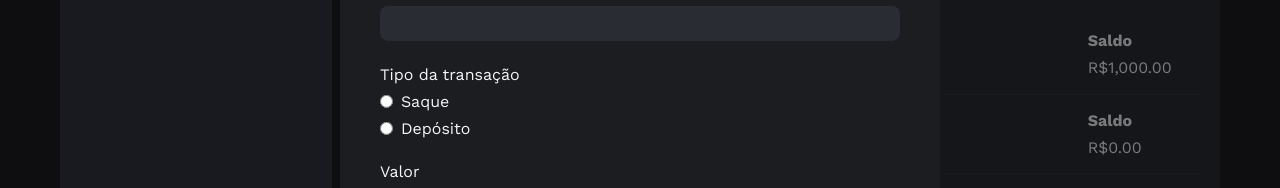
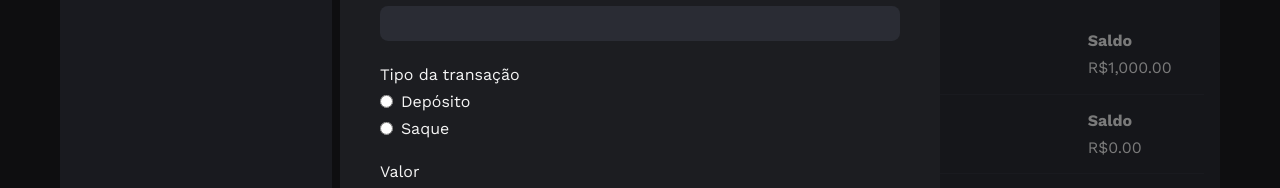
Before and after one commit to LuizOtavioTG/poupapp, an Angular app: page / in a window 1280 px wide. Both pictures are taken after a click on the button "Adicionar transação". Shown: the part 487-675 px from the top of the page. Built offline with nearby package versions, Linux system fonts and the light colour scheme.

Commit message:
feat: adicionandando o registro de transações na lista de movimentações financeiras

```diff
--- a/src/app/area-financeira/area-financeira.component.html
+++ b/src/app/area-financeira/area-financeira.component.html
@@ -1,5 +1,6 @@
 <div class="area-financeira">
   <app-saldo class="saldo" [saldo]="saldo" />
-  <app-transacoes class="transacoes" [transacoes]="transacoes" />
+  <app-transacoes class="transacoes" [transacoes]="transacoes()"
+  (transacaoCriada)="processarTransacao($event)"/>
   <app-contas class="contas" [contas]="contas" />
 </div>
--- a/src/app/area-financeira/area-financeira.component.ts
+++ b/src/app/area-financeira/area-financeira.component.ts
@@ -1,4 +1,4 @@
-import { Component } from '@angular/core';
+import { Component, signal } from '@angular/core';
 import { SaldoComponent } from "./saldo/saldo.component";
 import { TransacoesComponent } from "./transacoes/transacoes.component";
 import { ContasComponent } from "./contas/contas.component";
@@ -12,9 +12,10 @@ import { Transacao, TipoTransacao } from './compartilhados/transacao.model';
   styleUrl: './area-financeira.component.css'
 })
 export class AreaFinanceiraComponent {
+
   saldo = 30;
 
-  transacoes: Transacao[] = [
+  transacoes = signal<Transacao[]>([
     {
       id: '5',
       nome: '',
@@ -55,7 +56,7 @@ export class AreaFinanceiraComponent {
       data: new Date('2024-10-01T00:00'),
       conta: 'Anybank'
     },
-  ];
+  ]);
 
   contas: Conta[] = [
     {
@@ -71,4 +72,7 @@ export class AreaFinanceiraComponent {
       saldo: 0,
     },
   ];
+  processarTransacao(transacao: Transacao) {
+  this.transacoes.update((transacoes) => [transacao, ...transacoes]);
 }
+}
--- a/src/app/area-financeira/compartilhados/transacao.model.ts
+++ b/src/app/area-financeira/compartilhados/transacao.model.ts
@@ -2,14 +2,20 @@ import { nanoid } from "nanoid";
 
 export class Transacao {
   public readonly id = nanoid();
+  public readonly data: Date;
 
   constructor(
     public readonly nome: string,
     public readonly tipo: TipoTransacao,
     public readonly valor: number,
-    public readonly data: Date,
+    data: string,
     public readonly conta: string
-  ) {}
+  ) {
+     if (!data.includes('T') || !data.includes(' ')) {
+            data += "T00:00";
+        }
+        this.data = new Date(data);
+  }
 }
 
 export enum TipoTransacao {
--- a/src/app/area-financeira/transacoes/botao-adicionar-transacao/botao-adicionar-transacao.component.html
+++ b/src/app/area-financeira/transacoes/botao-adicionar-transacao/botao-adicionar-transacao.component.html
@@ -9,7 +9,7 @@
     <h2 class="text-xl">Adicionar transação</h2>
   </ng-container>
 
-    <form class="form text-md"(ngSubmit)="aoSubmeter()" ngNativeValidate>
+  <form class="form text-md" (ngSubmit)="aoSubmeter()" ngNativeValidate>
     <label class="label-grupo">
       Nome da transação
       <input [(ngModel)]="novaTransacaoForm.nome" class="input" type="text" name="nome-transacao">
@@ -18,20 +18,18 @@
     <fieldset class="grupo-tipo-transacao" required>
       <legend class="legend">Tipo da transação</legend>
 
+      @for (tipo of tiposTransacao | keyvalue; track tipo.key) {
       <label class="label-grupo-radio">
-            <input type="radio" value="Saque" [(ngModel)]="novaTransacaoForm.tipo" name="tipo-transacao" required>
-            Saque
+        <input [(ngModel)]="novaTransacaoForm.tipo" [value]="tipo.value" type="radio" name="tipo-transacao" required>
+        {{ tipo.value }}
       </label>
-
-          <label class="label-grupo-radio">
-            <input type="radio" value="Depósito" [(ngModel)]="novaTransacaoForm.tipo" name="tipo-transacao" required>
-            Depósito
-          </label>
+      }
     </fieldset>
 
     <label class="label-grupo">
       Valor
-          <input class="input" [(ngModel)]="novaTransacaoForm.valor" type="number" name="valor-transacao" min="0.01" step="0.01" placeholder="R$ 500,00" required>
+      <input class="input" [(ngModel)]="novaTransacaoForm.valor" type="number" name="valor-transacao" min="0.01"
+        step="0.01" placeholder="R$ 500,00" required>
     </label>
 
     <label class="label-grupo">
@@ -42,7 +40,8 @@
     <label class="label-grupo">
       Conta Bancária
 
-          <select name="conta-transacao" [(ngModel)]="novaTransacaoForm.conta" class="input select-conta-transacao" required>
+      <select name="conta-transacao" [(ngModel)]="novaTransacaoForm.conta" class="input select-conta-transacao"
+        required>
         <option value="" selected disabled>Selecione a conta</option>
 
         <option value="Anybank">Anybank</option>
--- a/src/app/area-financeira/transacoes/botao-adicionar-transacao/botao-adicionar-transacao.component.ts
+++ b/src/app/area-financeira/transacoes/botao-adicionar-transacao/botao-adicionar-transacao.component.ts
@@ -1,15 +1,19 @@
-import { Component, signal } from '@angular/core';
+import { Component, output, signal } from '@angular/core';
 import { BotaoComponent } from "../../../compartilhados/botao/botao.component";
 import { ModalComponent } from "../../../compartilhados/modal/modal.component";
 import { FormsModule } from "@angular/forms"
+import { TipoTransacao, Transacao } from '../../compartilhados/transacao.model';
+import { KeyValuePipe } from '@angular/common';
 
 @Component({
   selector: 'app-botao-adicionar-transacao',
-  imports: [BotaoComponent, ModalComponent, FormsModule],
+  imports: [BotaoComponent, ModalComponent, FormsModule, KeyValuePipe],
   templateUrl: './botao-adicionar-transacao.component.html',
   styleUrl: './botao-adicionar-transacao.component.css'
 })
 export class BotaoAdicionarTransacaoComponent {
+
+
 
   modalAberto = signal(false);
 
@@ -19,14 +23,27 @@ export class BotaoAdicionarTransacaoComponent {
     valor: '',
     data: '',
     conta: ''
-  }
+  };
+
+  tiposTransacao = TipoTransacao;
+
+  transacaoCriada = output<Transacao>();
 
   abrirModal() {
     this.modalAberto.set(true);
   }
 
   aoSubmeter() {
-    console.log(this.novaTransacaoForm)
+    const novaTransacao = new Transacao(
+
+      this.novaTransacaoForm.nome,
+      this.novaTransacaoForm.tipo as TipoTransacao,
+      Number(this.novaTransacaoForm.valor),
+      this.novaTransacaoForm.data,
+      this.novaTransacaoForm.conta,
+    );
+    this.transacaoCriada.emit(novaTransacao);
+    this.modalAberto.set(false);
   }
 
 }
--- a/src/app/area-financeira/transacoes/transacoes.component.html
+++ b/src/app/area-financeira/transacoes/transacoes.component.html
@@ -16,6 +16,7 @@
     </ul>
 
     <app-botao-adicionar-transacao
-    class="app-botao-adicionar-transacao"/>
+    class="app-botao-adicionar-transacao"
+    (transacaoCriada)="transacaoCriada.emit($event)"/>
   </div>
 </app-card>
--- a/src/app/area-financeira/transacoes/transacoes.component.ts
+++ b/src/app/area-financeira/transacoes/transacoes.component.ts
@@ -1,4 +1,4 @@
-import { Component, input } from '@angular/core';
+import { Component, input, output } from '@angular/core';
 import { TransacaoComponent } from "./transacao/transacao.component";
 import { Transacao } from '../compartilhados/transacao.model';
 import { CardComponent } from "../compartilhados/card/card.component";
@@ -12,4 +12,5 @@ import { BotaoAdicionarTransacaoComponent } from "./botao-adicionar-transacao/bo
 })
 export class TransacoesComponent {
   transacoes = input.required<Transacao[]>();
+  transacaoCriada = output<Transacao>();
 }
```
Lines whose indentation alone changed are shown as unchanged.
